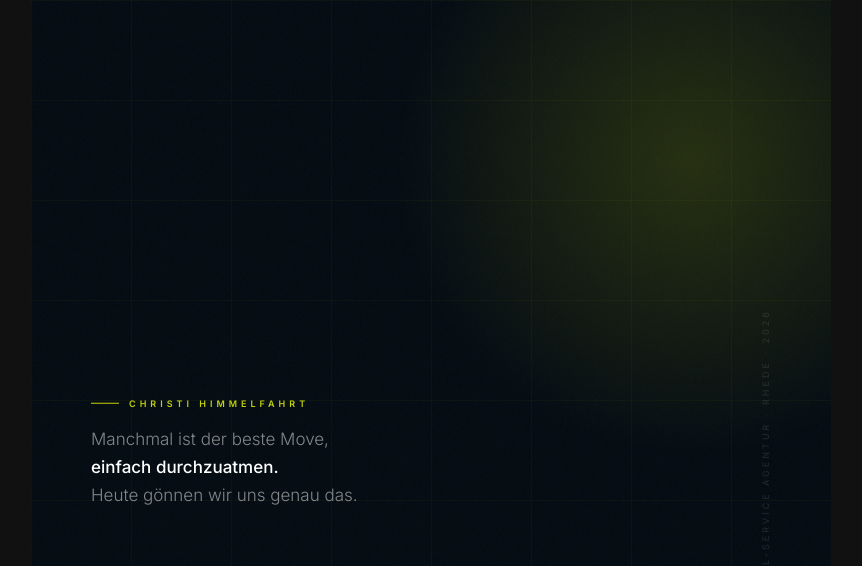
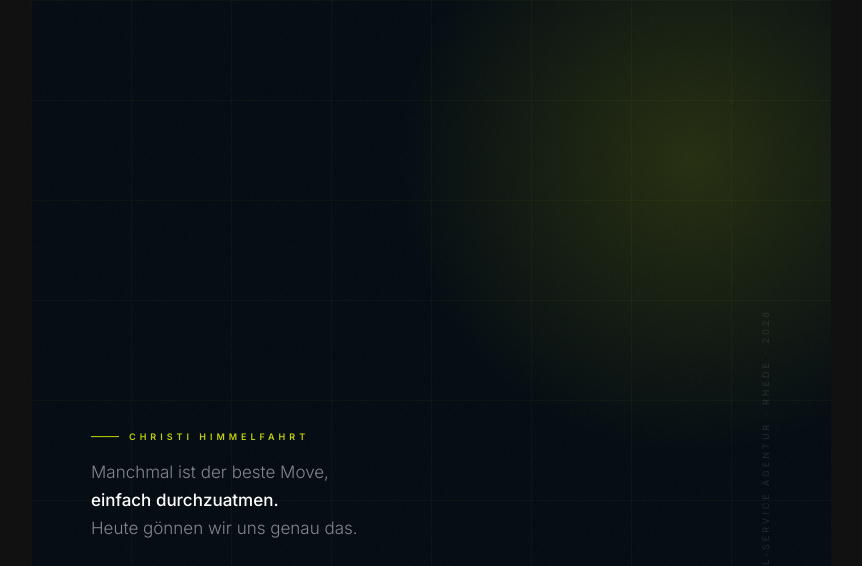
Before and after one commit to emehmedovic-code/meine-website, a plain HTML site: page index.html in a window 1280 px wide. Shown: the top 566 px of the page, without its empty margins (209-1071 px from the left). Drawn offline with Linux system fonts and the light colour scheme.

Commit message:
Update index.html

```diff
--- a/index.html
+++ b/index.html
@@ -74,7 +74,7 @@
     position: absolute;
     top: 50%;
     left: 60px;
-    transform: translateY(-92%);
+    transform: translateY(-62%);
     z-index: 10;
     max-width: 520px;
   }
```
